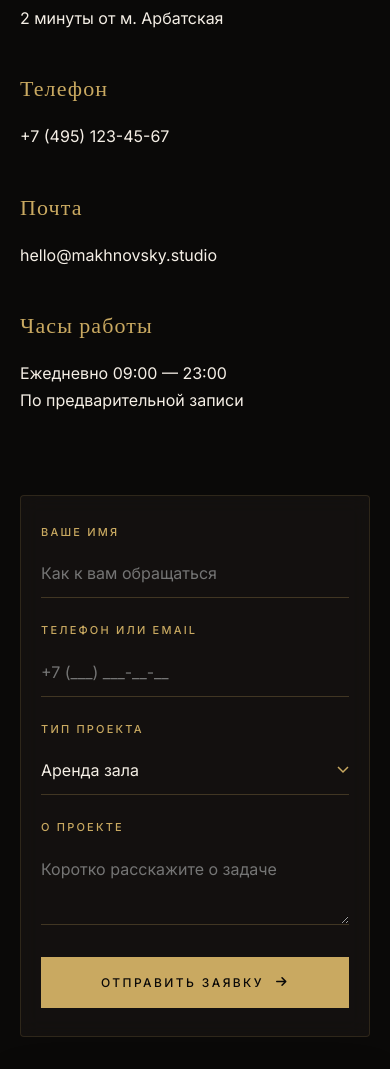
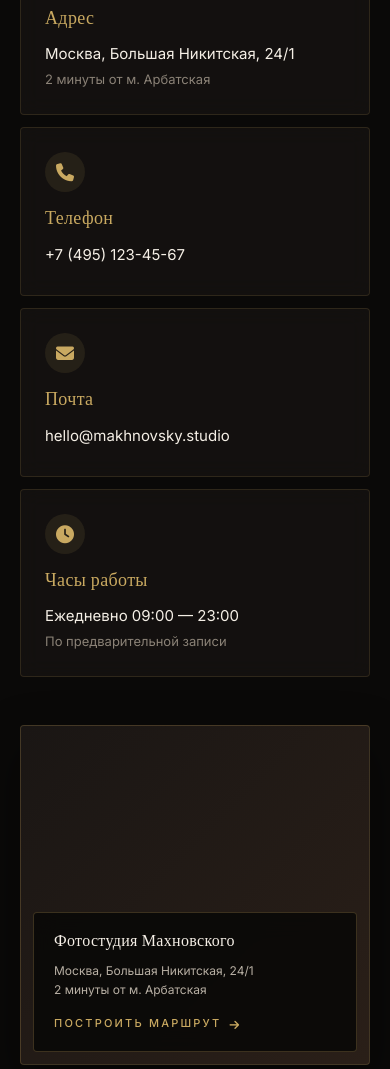
Before and after one commit to piarbookru-hub/foto, a plain HTML site: page index.html in a window 390 px wide. Shown: the part 7191-8260 px from the top of the page. Drawn offline with nearby package versions, Linux system fonts and the light colour scheme.

Commit message:
Revamp contact section layout and styles
Refactor contact section layout and styles for improved responsiveness and design. Update contact cards and form styles.

```diff
--- a/index.html
+++ b/index.html
@@ -663,34 +663,73 @@
     flex-wrap: wrap;
   }
 
-  /* ===== CONTACTS ===== */
+  /* ===== CONTACT CARDS ===== */
+  .contact-cards {
+    display: grid;
+    grid-template-columns: repeat(2, 1fr);
+    gap: 24px;
+    margin-bottom: 48px;
+  }
+  .contact-card {
+    background: rgba(26, 22, 20, 0.6);
+    backdrop-filter: blur(10px);
+    padding: 32px;
+    border-radius: 4px;
+    border: 1px solid rgba(201, 169, 97, 0.15);
+    transition: all 0.3s;
+  }
+  .contact-card:hover {
+    border-color: rgba(201, 169, 97, 0.3);
+    transform: translateY(-4px);
+  }
+  .contact-card-icon {
+    width: 48px;
+    height: 48px;
+    border-radius: 50%;
+    background: rgba(201, 169, 97, 0.1);
+    display: flex;
+    align-items: center;
+    justify-content: center;
+    margin-bottom: 16px;
+  }
+  .contact-card-icon i {
+    font-size: 20px;
+    color: #c9a961;
+  }
+  .contact-card-title {
+    font-family: 'Cormorant Garamond', serif;
+    font-size: 20px;
+    font-weight: 500;
+    color: #c9a961;
+    margin-bottom: 12px;
+    letter-spacing: 0.02em;
+  }
+  .contact-card-value {
+    font-size: 16px;
+    color: #f5efe6;
+    line-height: 1.6;
+    margin-bottom: 4px;
+  }
+  .contact-card-value a {
+    color: #f5efe6;
+    text-decoration: none;
+    transition: color 0.3s;
+  }
+  .contact-card-value a:hover {
+    color: #c9a961;
+  }
+  .contact-card-note {
+    font-size: 14px;
+    color: #8b8277;
+    line-height: 1.5;
+  }
+
+  /* ===== CONTACTS GRID (MAP + FORM) ===== */
   .contacts-grid {
     display: grid;
     grid-template-columns: 1fr 1fr;
-    gap: 80px;
-    align-items: start;
-  }
-  .contact-block h3 {
-    font-family: 'Cormorant Garamond', serif;
-    font-size: 22px;
-    font-weight: 500;
-    color: #c9a961;
-    margin-bottom: 16px;
-    letter-spacing: 0.05em;
-  }
-  .contact-block p,
-  .contact-block a {
-    font-size: 16px;
-    color: #f5efe6;
-    line-height: 1.7;
-    text-decoration: none;
-    margin-bottom: 8px;
-    display: block;
-    transition: color 0.3s;
-  }
-  .contact-block a:hover { color: #c9a961; }
-  .contact-block {
-    margin-bottom: 40px;
+    gap: 48px;
+    align-items: stretch;
   }
   .contact-form {
     background: rgba(26, 22, 20, 0.6);
@@ -698,6 +737,9 @@
     padding: 48px;
     border-radius: 4px;
     border: 1px solid rgba(201, 169, 97, 0.15);
+    height: 100%;
+    display: flex;
+    flex-direction: column;
   }
   .form-group { margin-bottom: 24px; }
   .form-group label {
@@ -742,20 +784,20 @@
     resize: vertical;
     min-height: 80px;
   }
+  .form-group:last-of-type {
+    margin-bottom: 0;
+  }
+  .contact-form .btn {
+    margin-top: 32px;
+    align-self: stretch;
+  }
 
   /* ===== YANDEX MAP ===== */
-  .map-section {
-    padding: 0 48px 60px;
-    position: relative;
-  }
-  .map-section .section-inner {
-    max-width: 1400px;
-    margin: 0 auto;
-  }
   .map-wrapper {
     position: relative;
     width: 100%;
-    height: 480px;
+    height: 100%;
+    min-height: 560px;
     border-radius: 4px;
     overflow: hidden;
     border: 1px solid rgba(201, 169, 97, 0.2);
@@ -779,11 +821,11 @@
     padding: 20px 28px;
     border-radius: 4px;
     border: 1px solid rgba(201, 169, 97, 0.25);
-    max-width: 360px;
+    max-width: 320px;
   }
   .map-overlay-title {
     font-family: 'Cormorant Garamond', serif;
-    font-size: 20px;
+    font-size: 18px;
     font-weight: 500;
     color: #f5efe6;
     margin-bottom: 6px;
@@ -878,7 +920,6 @@
     .burger { display: block; }
     .hero, section, .philosophy, .cta-section { padding-left: 24px; padding-right: 24px; }
     .hero { padding-top: 100px; padding-bottom: 40px; }
-    .map-section { padding-left: 24px; padding-right: 24px; padding-bottom: 40px; }
     .hero-content { grid-template-columns: 1fr; gap: 40px; }
     .hero-photo { max-width: 500px; margin: 0 auto; width: 100%; }
     .philosophy, .cta-section { padding-top: 40px; padding-bottom: 40px; }
@@ -892,10 +933,11 @@
     .portfolio-item:nth-child(1),
     .portfolio-item:nth-child(4) { grid-column: span 1; grid-row: span 1; }
     .portfolio-item:last-child { grid-column: span 2; }
-    .contacts-grid { grid-template-columns: 1fr; gap: 40px; }
+    .contact-cards { grid-template-columns: 1fr; gap: 16px; }
+    .contacts-grid { grid-template-columns: 1fr; gap: 32px; }
+    .map-wrapper { min-height: 400px; }
+    .map-overlay { bottom: 16px; left: 16px; right: 16px; max-width: none; }
     .contact-form { padding: 32px 24px; }
-    .map-wrapper { height: 400px; }
-    .map-overlay { bottom: 16px; left: 16px; right: 16px; max-width: none; }
     footer { padding: 40px 24px 32px; }
     .placeholder-label { max-width: 90%; padding: 16px; }
     .placeholder-label strong { font-size: 11px; }
@@ -908,7 +950,6 @@
     .logo { font-size: 18px; }
     .hero, section, .philosophy, .cta-section { padding-left: 20px; padding-right: 20px; }
     .hero { padding-top: 90px; padding-bottom: 30px; }
-    .map-section { padding-left: 20px; padding-right: 20px; padding-bottom: 30px; }
     .hero-content { gap: 30px; }
     .hero-photo { aspect-ratio: 1/1; max-height: 400px; }
     .hero h1 { margin-bottom: 18px; }
@@ -926,11 +967,18 @@
     .philosophy-text { font-size: 1.5rem; }
     .cta-actions { flex-direction: column; width: 100%; }
     .cta-actions .btn { width: 100%; justify-content: center; }
+    .contact-cards { gap: 12px; }
+    .contact-card { padding: 24px; }
+    .contact-card-icon { width: 40px; height: 40px; margin-bottom: 12px; }
+    .contact-card-icon i { font-size: 18px; }
+    .contact-card-title { font-size: 18px; margin-bottom: 10px; }
+    .contact-card-value { font-size: 15px; }
+    .contact-card-note { font-size: 13px; }
+    .map-wrapper { min-height: 340px; }
+    .map-overlay { padding: 16px 20px; bottom: 12px; left: 12px; right: 12px; }
+    .map-overlay-title { font-size: 16px; }
+    .map-overlay-address { font-size: 12px; margin-bottom: 10px; }
     .contact-form { padding: 28px 20px; }
-    .map-wrapper { height: 340px; }
-    .map-overlay { padding: 16px 20px; bottom: 12px; left: 12px; right: 12px; }
-    .map-overlay-title { font-size: 18px; }
-    .map-overlay-address { font-size: 12px; margin-bottom: 10px; }
     .placeholder-label { padding: 12px; }
     .placeholder-label strong { font-size: 10px; }
     .placeholder-label span { font-size: 9px; }
@@ -959,7 +1007,6 @@
 <!-- HERO -->
 <section class="hero">
   <div class="hero-content">
-    <!-- ТЕКСТ СЛЕВА -->
     <div class="hero-text">
       <div class="hero-tag"><span data-edit="auto_8">Фотостудия · Москва · с 2015 года</span></div>
       <h1><span data-edit="auto_9">Искусство</span><br><span data-edit="auto_10">света </span><em><span data-edit="auto_11">и тени</span></em></h1>
@@ -987,7 +1034,6 @@
       </div>
     </div>
 
-    <!-- ФОТО СПРАВА (коллектив фотографов) -->
     <div class="hero-photo fade-up">
       <img src="images/hero.jpg" alt="Коллектив фотографов студии Махновского" onload="this.parentElement.querySelector('.placeholder-label').style.display='none'" onerror="this.style.display='none'" data-img="images/hero.jpg">
       <div class="placeholder-label">
@@ -1296,27 +1342,57 @@
       </div>
     </div>
 
-    <div class="contacts-grid">
-      <div class="fade-up">
-        <div class="contact-block">
-          <h3><span data-edit="auto_121">Адрес</span></h3>
-          <p><span data-edit="auto_122">Москва, Большая Никитская, 24/1</span><br><span data-edit="auto_123">2 минуты от м. Арбатская</span></p>
-        </div>
-        <div class="contact-block">
-          <h3><span data-edit="auto_124">Телефон</span></h3>
-          <a href="tel:+74951234567">+7 (495) 123-45-67</a>
-        </div>
-        <div class="contact-block">
-          <h3><span data-edit="auto_125">Почта</span></h3>
-          <a href="mailto:hello@makhnovsky.studio">hello@makhnovsky.studio</a>
-        </div>
-        <div class="contact-block">
-          <h3><span data-edit="auto_126">Часы работы</span></h3>
-          <p><span data-edit="auto_127">Ежедневно 09:00 — 23:00</span><br><span data-edit="auto_128">По предварительной записи</span></p>
+    <!-- КАРТОЧКИ КОНТАКТОВ -->
+    <div class="contact-cards fade-up">
+      <div class="contact-card">
+        <div class="contact-card-icon"><i class="fas fa-map-marker-alt"></i></div>
+        <div class="contact-card-title"><span data-edit="auto_121">Адрес</span></div>
+        <div class="contact-card-value"><span data-edit="auto_122">Москва, Большая Никитская, 24/1</span></div>
+        <div class="contact-card-note"><span data-edit="auto_123">2 минуты от м. Арбатская</span></div>
+      </div>
+      <div class="contact-card">
+        <div class="contact-card-icon"><i class="fas fa-phone"></i></div>
+        <div class="contact-card-title"><span data-edit="auto_124">Телефон</span></div>
+        <div class="contact-card-value"><a href="tel:+74951234567">+7 (495) 123-45-67</a></div>
+      </div>
+      <div class="contact-card">
+        <div class="contact-card-icon"><i class="fas fa-envelope"></i></div>
+        <div class="contact-card-title"><span data-edit="auto_125">Почта</span></div>
+        <div class="contact-card-value"><a href="mailto:hello@makhnovsky.studio">hello@makhnovsky.studio</a></div>
+      </div>
+      <div class="contact-card">
+        <div class="contact-card-icon"><i class="fas fa-clock"></i></div>
+        <div class="contact-card-title"><span data-edit="auto_126">Часы работы</span></div>
+        <div class="contact-card-value"><span data-edit="auto_127">Ежедневно 09:00 — 23:00</span></div>
+        <div class="contact-card-note"><span data-edit="auto_128">По предварительной записи</span></div>
+      </div>
+    </div>
+
+    <!-- КАРТА + ФОРМА -->
+    <div class="contacts-grid fade-up">
+      <!-- КАРТА СЛЕВА -->
+      <div class="map-wrapper">
+        <iframe
+          src="https://yandex.ru/map-widget/v1/?ll=37.602691%2C55.752220&z=16&l=map&pt=37.602691%2C55.752220%2Cpm2rdm&lang=ru_RU"
+          allowfullscreen="true"
+          style="position:relative;"
+          title="Фотостудия Махновского на карте">
+        </iframe>
+        <div class="map-overlay">
+          <div class="map-overlay-title"><span data-edit="auto_141">Фотостудия Махновского</span></div>
+          <div class="map-overlay-address">
+            <span data-edit="auto_142">Москва, Большая Никитская, 24/1</span><br>
+            <span data-edit="auto_143">2 минуты от м. Арбатская</span>
+          </div>
+          <a href="https://yandex.ru/maps/-/CHuQjH7r" target="_blank" rel="noopener noreferrer" class="map-overlay-link">
+            <span data-edit="auto_144">Построить маршрут</span>
+            <i class="fas fa-arrow-right"></i>
+          </a>
         </div>
       </div>
 
-      <form class="contact-form fade-up" onsubmit="event.preventDefault(); alert('Спасибо! Мы свяжемся с вами в течение 15 минут.'); this.reset();">
+      <!-- ФОРМА СПРАВА -->
+      <form class="contact-form" onsubmit="event.preventDefault(); alert('Спасибо! Мы свяжемся с вами в течение 15 минут.'); this.reset();">
         <div class="form-group">
           <label><span data-edit="auto_129">Ваше имя</span></label>
           <input type="text" required="" placeholder="Как к вам обращаться">
@@ -1341,7 +1417,7 @@
           <label><span data-edit="auto_132">О проекте</span></label>
           <textarea placeholder="Коротко расскажите о задаче"></textarea>
         </div>
-        <button type="submit" class="btn btn-primary" style="width: 100%; justify-content: center;">
+        <button type="submit" class="btn btn-primary" style="justify-content: center;">
           Отправить заявку
           <i class="fas fa-arrow-right"></i>
         </button>
@@ -1349,31 +1425,6 @@
     </div>
   </div>
 </section>
-
-<!-- YANDEX MAP -->
-<div class="map-section">
-  <div class="section-inner fade-up">
-    <div class="map-wrapper">
-      <iframe
-        src="https://yandex.ru/map-widget/v1/?ll=37.602691%2C55.752220&z=16&l=map&pt=37.602691%2C55.752220%2Cpm2rdm&lang=ru_RU"
-        allowfullscreen="true"
-        style="position:relative;"
-        title="Фотостудия Махновского на карте">
-      </iframe>
-      <div class="map-overlay">
-        <div class="map-overlay-title"><span data-edit="auto_141">Фотостудия Махновского</span></div>
-        <div class="map-overlay-address">
-          <span data-edit="auto_142">Москва, Большая Никитская, 24/1</span><br>
-          <span data-edit="auto_143">2 минуты от м. Арбатская</span>
-        </div>
-        <a href="https://yandex.ru/maps/-/CHuQjH7r" target="_blank" rel="noopener noreferrer" class="map-overlay-link">
-          <span data-edit="auto_144">Построить маршрут</span>
-          <i class="fas fa-arrow-right"></i>
-        </a>
-      </div>
-    </div>
-  </div>
-</div>
 
 <!-- FOOTER -->
 <footer>
@@ -1389,13 +1440,11 @@
 </footer>
 
 <script>
-  // Навбар при скролле
   const nav = document.getElementById('nav');
   window.addEventListener('scroll', () => {
     nav.classList.toggle('scrolled', window.scrollY > 50);
   });
 
-  // Бургер
   const burger = document.getElementById('burger');
   const navLinks = document.getElementById('navLinks');
   burger.addEventListener('click', () => {
@@ -1411,7 +1460,6 @@
     });
   });
 
-  // Анимация появления
   const observer = new IntersectionObserver((entries) => {
     entries.forEach(entry => {
       if (entry.isIntersecting) entry.target.classList.add('visible');
```
